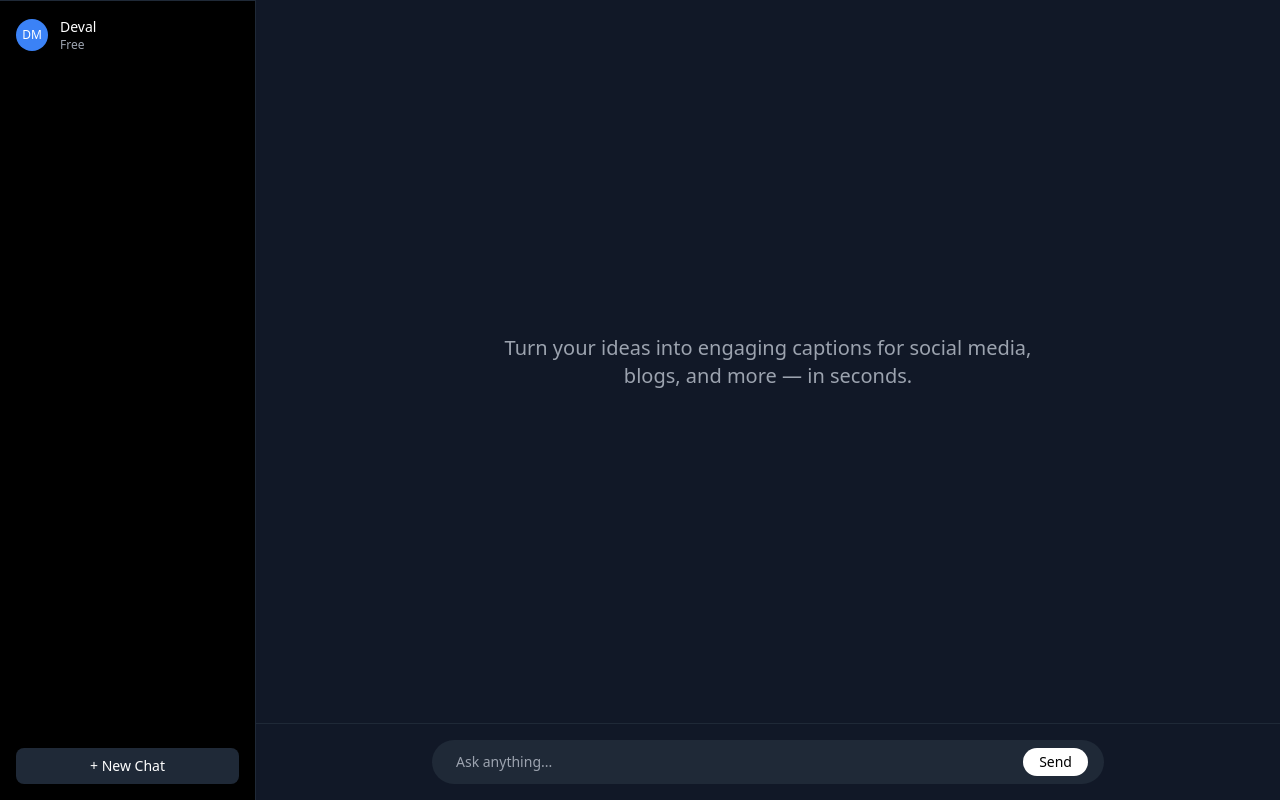
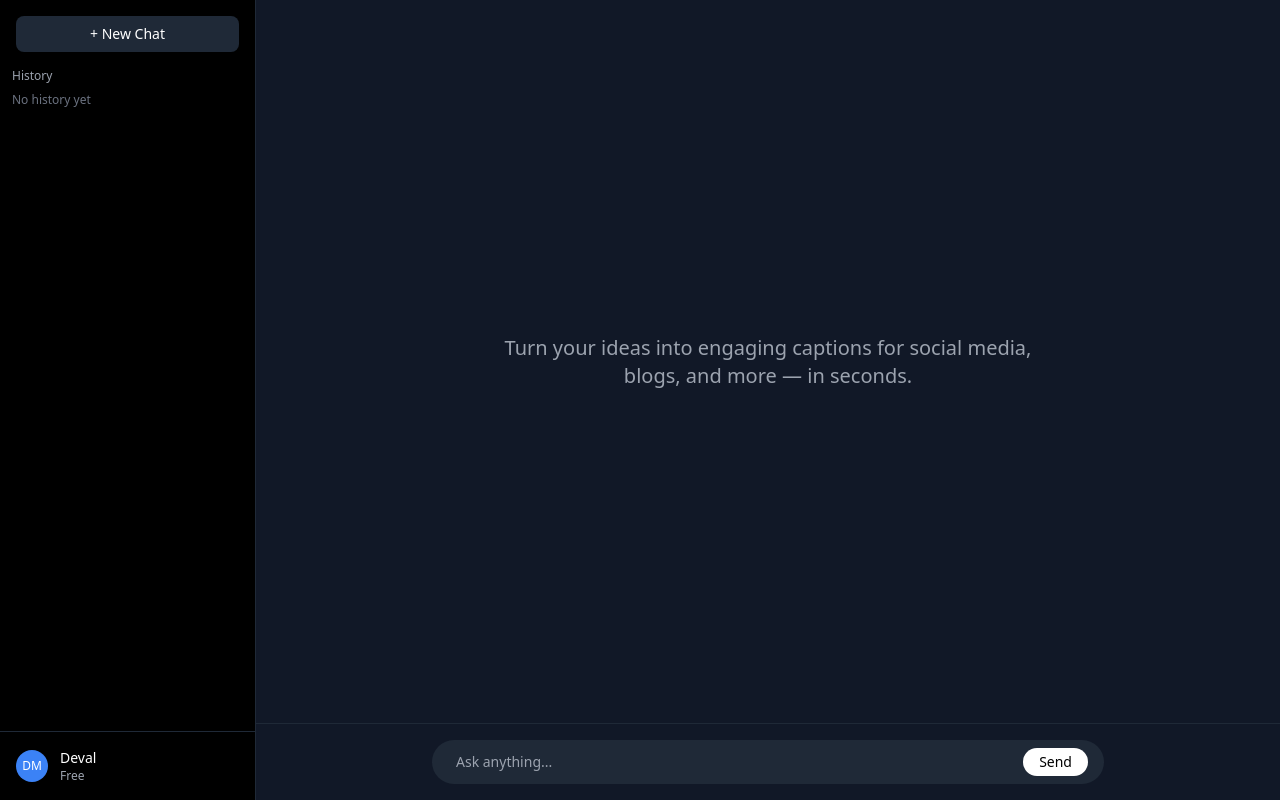
Before and after one commit to deval05212/Login-page, a Flask app: page / in a window 1280 px wide. Run offline with Flask 3, Linux system fonts and the light colour scheme; some libraries are stand-ins or nearby versions.

Commit message:
UI Changes

```diff
--- a/app.py
+++ b/app.py
@@ -3,23 +3,34 @@ from flask import Flask,render_template, request
 
 app = Flask(__name__)
 
+# History of conversations
+history = []
+
 @app.route('/')
 def home():
-    return render_template('base.html', response='')
+    return render_template('base.html', response='', history=history)
 
-@app.route('/submit', methods= ['POST'])
+@app.route('/submit', methods=['POST'])
 def submit():
     user_input = request.form.get('message')
-    print("Entered Text: ",user_input)
-
-    response = ollama.generate(model='llama2', prompt=f'create caption on this {user_input}', stream=True)
+    response = ollama.generate(
+        model='llama2',
+        prompt=f'create caption on this {user_input}',
+        stream=True
+    )
 
     output = ''
     for i in response:
         output += i['response']
-    print('Answer: ',output)
 
-    return render_template('base.html', response=output)
+    # Save history
+    history.append({
+        'user': user_input,
+        'bot': output
+    })
+
+    return render_template('base.html', response=output, history=history)
+
 
 if __name__ == "__main__" :
     app.run(debug=True)
--- a/templates/base.html
+++ b/templates/base.html
@@ -12,9 +12,42 @@
   <div class="flex h-screen overflow-hidden">
 
     <!-- Sidebar -->
+
     <div id="sidebar"
-  class="fixed md:static top-0 left-0 h-screen md:h-auto z-20 w-64 bg-black border-r border-gray-800 flex flex-col justify-between
+  class="fixed md:static top-0 left-0 h-screen md:h-auto z-20 w-64 bg-black border-r border-gray-800 flex flex-col
   transform -translate-x-full md:translate-x-0 transition-transform duration-300">
+
+  <!-- Top -->
+  <div class="p-4">
+    <button class="w-full bg-gray-800 hover:bg-gray-700 rounded-lg py-2 text-sm">
+      + New Chat
+    </button>
+  </div>
+
+  <!-- History Section -->
+  <div class="flex-1 overflow-y-auto px-3">
+
+    <h2 class="text-xs text-gray-400 mb-2">History</h2>
+
+    {% for item in history|reverse %}
+      <div class="mb-2 p-2 bg-gray-800 hover:bg-gray-700 rounded cursor-pointer">
+
+        <!-- User Text -->
+        <p class="text-sm text-white truncate">
+          {{ item.user }}
+        </p>
+
+        <!-- Small preview -->
+        <p class="text-xs text-gray-400 truncate">
+          {{ item.bot[:40] }}...
+        </p>
+
+      </div>
+    {% else %}
+      <p class="text-gray-500 text-xs">No history yet</p>
+    {% endfor %}
+
+  </div>
 
   <!-- Profile -->
   <div class="p-4 border-t border-gray-800">
@@ -28,13 +61,6 @@
       </div>
     </div>
   </div>
-  <!-- Top -->
-  <div class="p-4">
-        <button class="w-full bg-gray-800 hover:bg-gray-700 rounded-lg py-2 text-sm">
-          + New Chat
-        </button>
-      </div>
-
 
 </div>
 
```
Lines whose indentation alone changed are shown as unchanged.
